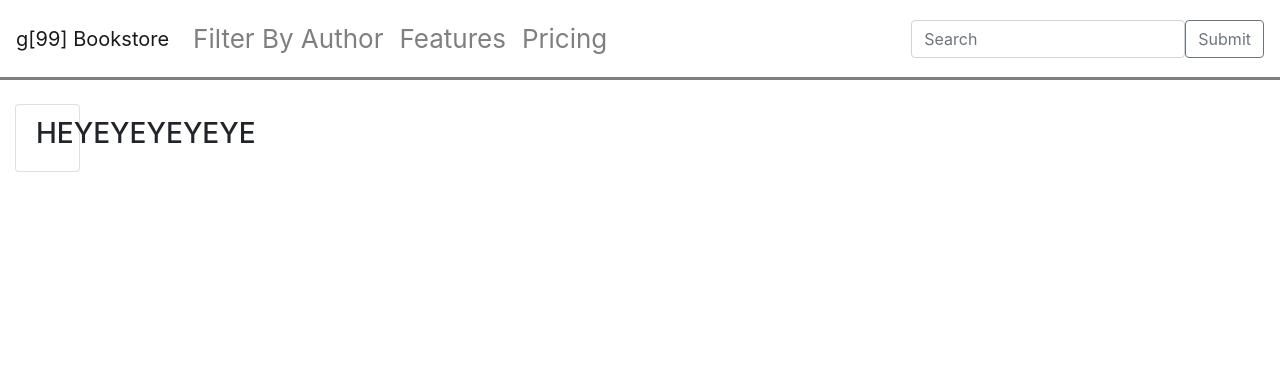
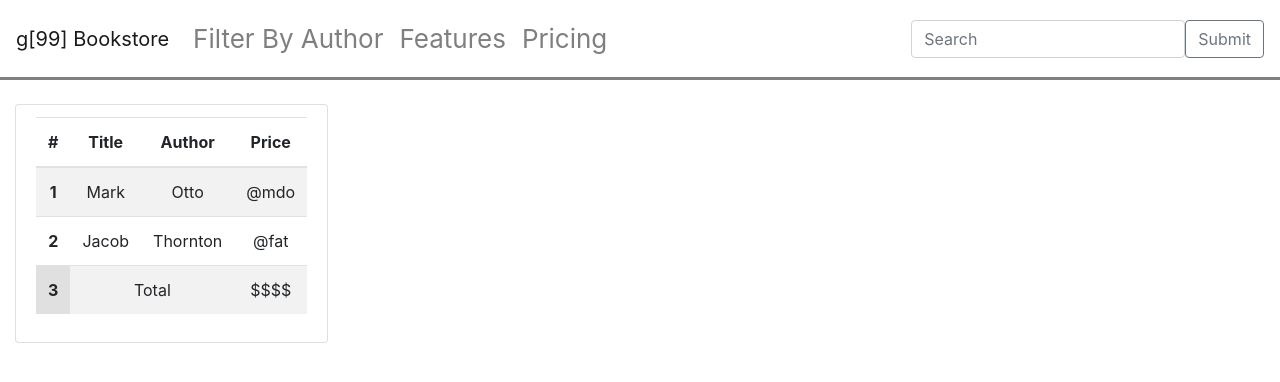
Before and after one commit to Kyle-Ski/Bookstore, a React (Create React App) app: page / in a window 1280 px wide. Shown: the top 382 px of the page. Built offline with nearby package versions, Linux system fonts and the light colour scheme; no server answers.

Commit message:
making cart into a table, getting ready to add items

```diff
--- a/src/App.css
+++ b/src/App.css
@@ -43,6 +43,7 @@ nav {
   order:2;
 }
 
+
 @keyframes App-logo-spin {
   from {
     transform: rotate(0deg);
--- a/src/BookTitles.js
+++ b/src/BookTitles.js
@@ -5,7 +5,7 @@ const BookTitles = ({bookTitleAPI}) => {
         return json.map((book,i) => {
             return (
                 <div key={i} className="container-fluid">
-                <div key={i} className="list-group-item col-md-8">
+                <div key={i} className="list-group-item col-md-12">
                 <p>{book.title}: {book.subtitle}</p>
                 <p>by: {book.author}</p>
                 </div>
--- a/src/Cart.js
+++ b/src/Cart.js
@@ -4,8 +4,36 @@ const Cart = () => {
 
     return (
         <div className="container-fluid">
-        <div className="list-group-item col-md-3">
-        <h3>HEYEYEYEYEYE</h3>
+        <div className="list-group-item col-md-12">
+        <table class="table table-striped table-hover">
+            <thead>
+                <tr>
+                <th scope="col">#</th>
+                <th scope="col">Title</th>
+                <th scope="col">Author</th>
+                <th scope="col">Price</th>
+                </tr>
+            </thead>
+            <tbody>
+                <tr>
+                <th scope="row">1</th>
+                <td>Mark</td>
+                <td>Otto</td>
+                <td>@mdo</td>
+                </tr>
+                <tr>
+                <th scope="row">2</th>
+                <td>Jacob</td>
+                <td>Thornton</td>
+                <td>@fat</td>
+                </tr>
+                <tr>
+                <th scope="row" className="table-active">3</th>
+                <td colSpan="2">Total</td>
+                <td>$$$$</td>
+                </tr>
+            </tbody>
+            </table>
         </div>
         </div>
     )
```
